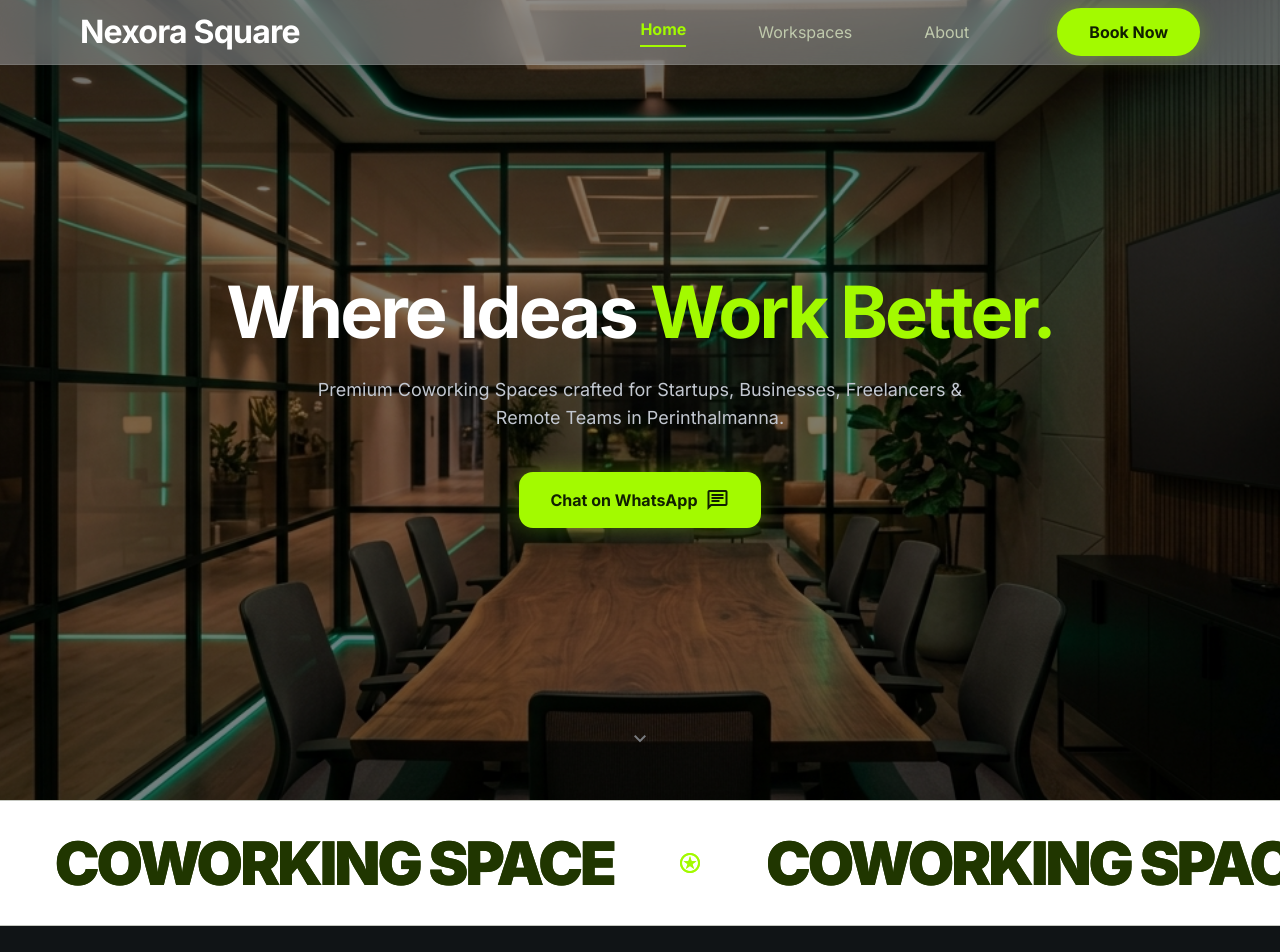
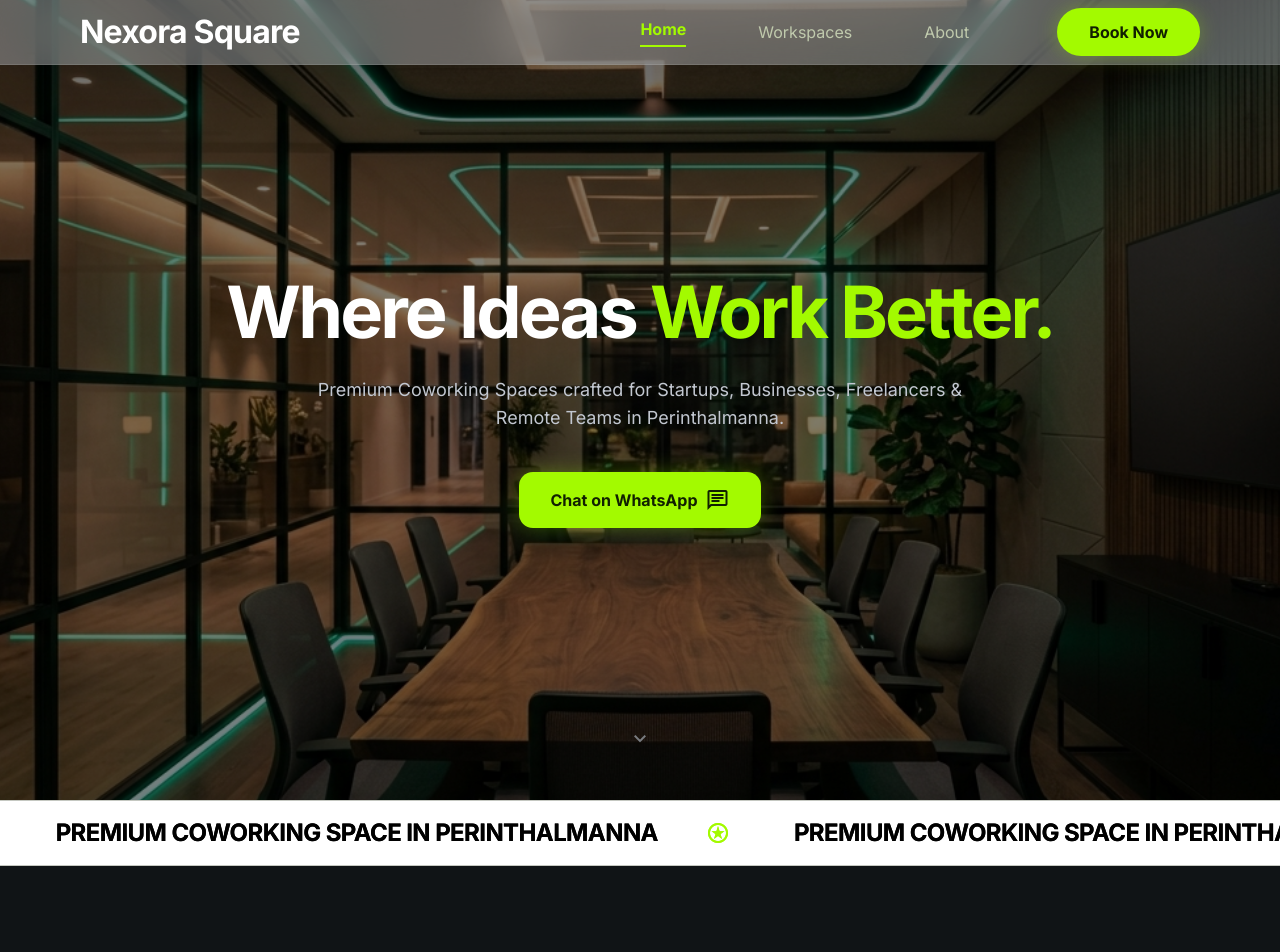
Before and after one commit to nexorasquare/nexora, a Next.js app: page / in a window 1280 px wide. Shown: the top 952 px of the page. Built offline with nearby package versions, Linux system fonts and the light colour scheme.

Commit message:
Update Marquee text, color and reduce size for a simpler look

```diff
--- a/src/components/ui/Marquee.tsx
+++ b/src/components/ui/Marquee.tsx
@@ -1,20 +1,20 @@
 import React from "react";
 
 export function Marquee() {
-  const text = "COWORKING SPACE";
+  const text = "Premium Coworking Space in Perinthalmanna";
 
   // We duplicate the items enough times so that the animation is seamless
   const items = Array(6).fill(null);
 
   return (
-    <div className="relative w-full bg-primary text-on-primary overflow-hidden py-6 md:py-8 flex items-center border-y border-outline-variant/30">
+    <div className="relative w-full bg-primary text-black overflow-hidden py-3 md:py-4 flex items-center border-y border-outline-variant/30">
       <div className="flex whitespace-nowrap animate-marquee">
         {items.map((_, i) => (
           <div key={`first-${i}`} className="flex items-center mx-4 md:mx-8">
-            <span className="text-4xl md:text-6xl font-display-lg font-black tracking-tighter">
+            <span className="text-xl md:text-2xl font-display-md font-bold tracking-tight uppercase">
               {text}
             </span>
-            <span className="material-symbols-outlined text-3xl md:text-5xl text-primary-fixed ml-8 md:ml-16">
+            <span className="material-symbols-outlined text-xl md:text-2xl text-primary-fixed ml-8 md:ml-12">
               stars
             </span>
           </div>
@@ -25,10 +25,10 @@ export function Marquee() {
       <div className="flex whitespace-nowrap animate-marquee absolute top-1/2 -translate-y-1/2">
         {items.map((_, i) => (
           <div key={`second-${i}`} className="flex items-center mx-4 md:mx-8">
-            <span className="text-4xl md:text-6xl font-display-lg font-black tracking-tighter">
+            <span className="text-xl md:text-2xl font-display-md font-bold tracking-tight uppercase">
               {text}
             </span>
-            <span className="material-symbols-outlined text-3xl md:text-5xl text-primary-fixed ml-8 md:ml-16">
+            <span className="material-symbols-outlined text-xl md:text-2xl text-primary-fixed ml-8 md:ml-12">
               stars
             </span>
           </div>
```
